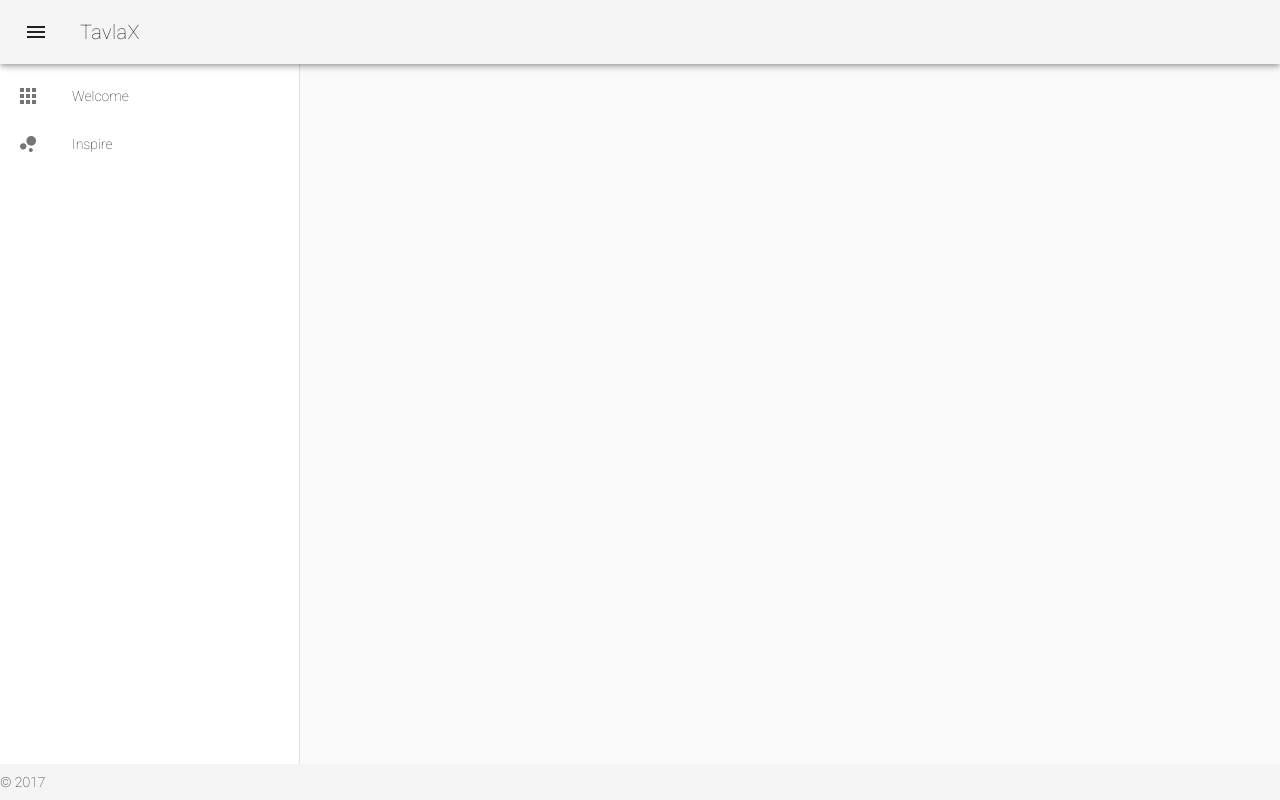
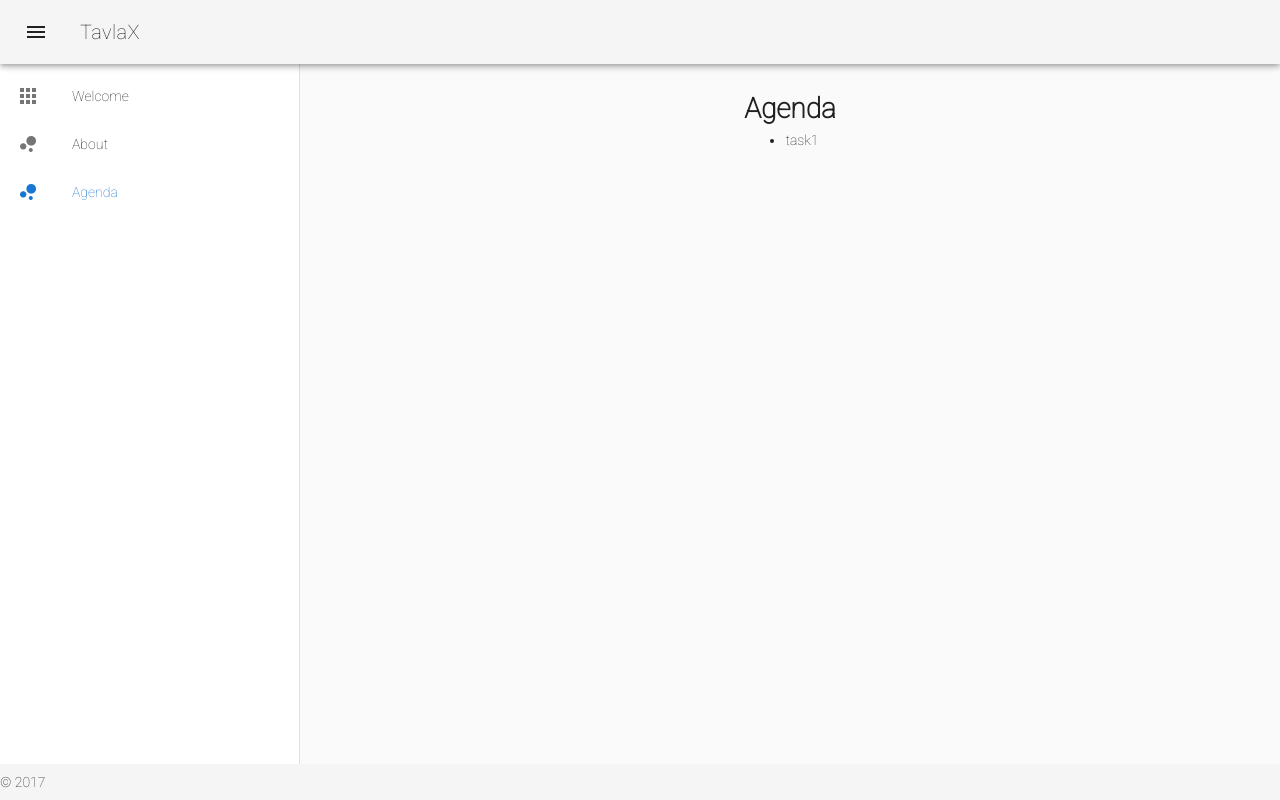
Before and after one commit to larserikfinholt/tavlax, a Vue app: page /#/agenda in a window 1280 px wide. Built offline with nearby package versions, Linux system fonts and the light colour scheme.

Commit message:
basic state

```diff
--- a/src/App.vue
+++ b/src/App.vue
@@ -2,7 +2,7 @@
   <v-app light>
     <v-navigation-drawer
       mini-variant.sync="true"
-      clipped="true"
+      clipped
       v-model="drawer"
       fixed
       app
@@ -24,14 +24,14 @@
         </v-list-tile>
       </v-list>
     </v-navigation-drawer>
-    <v-toolbar fixed app clipped-left="true">
+    <v-toolbar fixed app clipped-left>
       <v-toolbar-side-icon @click="drawer = !drawer"></v-toolbar-side-icon>
       <v-toolbar-title v-text="title"></v-toolbar-title>
     </v-toolbar>
     <v-content>
      <router-view/>
     </v-content>
-    <v-footer fixed="true" app>
+    <v-footer fixed app>
       <span>&copy; 2017</span>
     </v-footer>
   </v-app>
@@ -44,7 +44,8 @@
         drawer: true,
         items: [
           { icon: 'apps', title: 'Welcome', to: '/' },
-          { icon: 'bubble_chart', title: 'Inspire', to: '/about' }
+          { icon: 'bubble_chart', title: 'About', to: '/about' },
+          { icon: 'bubble_chart', title: 'Agenda', to: '/agenda' }
         ],
         title: 'TavlaX'
       }
--- a/src/router.js
+++ b/src/router.js
@@ -1,6 +1,7 @@
 import Vue from 'vue'
 import Router from 'vue-router'
 import Home from './views/Home.vue'
+import Agenda from '@/views/Agenda.vue'
 
 Vue.use(Router)
 
@@ -12,6 +13,11 @@ export default new Router({
       component: Home
     },
     {
+      path: '/agenda',
+      name: 'agenda',
+      component: Agenda
+    },
+    {
       path: '/about',
       name: 'about',
       // route level code-splitting
--- /dev/null
+++ b/src/state/agenda.js
@@ -0,0 +1,23 @@
+// export const agenda = {
+//     state: {
+//         tasks: []
+
+//     },
+//     mutations: {
+//         addTask(state, task) {
+//             state.tasks.push(task);
+//         }
+//     },
+//     actions: {
+//         addDummyData(context) {
+//             context.commit('addTask', { name: 'task1' });
+
+//         }
+//     },
+//     // getters: {
+//     //     getToDay(context) {
+//     //         console.log('getting today');
+//     //         return context.state.tasks;
+//     //     }
+//     // }
+// }
--- a/src/store.js
+++ b/src/store.js
@@ -1,16 +1,43 @@
 import Vue from 'vue'
 import Vuex from 'vuex'
+// import agenda from '@/state/agenda';
 
 Vue.use(Vuex)
 
-export default new Vuex.Store({
+const agenda = {
   state: {
+      tasks: []
 
   },
   mutations: {
-
+      addTask(state, task) {
+          state.tasks.push(task);
+      }
   },
   actions: {
+      addDummyData(context) {
+          context.commit('addTask', { name: 'task1' });
 
+      }
+  },
+  // getters: {
+  //     getToDay(context) {
+  //         console.log('getting today');
+  //         return context.state.tasks;
+  //     }
+  // }
+}
+
+
+
+export default new Vuex.Store({
+  state: {
+  },
+  modules:{
+    agenda:agenda
+  },
+  mutations: {
+  },
+  actions: {
   }
 })
--- /dev/null
+++ b/src/views/Agenda.vue
@@ -0,0 +1,30 @@
+<template>
+   <v-container fluid>
+    <v-slide-y-transition mode="out-in">
+      <v-layout column align-center>
+    <h1>Agenda</h1>
+    <ul>
+<li v-for="(task, i) in tasks" :key="i">{{task.name}}</li>
+
+    </ul>
+      </v-layout>
+    </v-slide-y-transition>
+  </v-container>
+</template>
+
+
+<script>
+export default {
+  mounted() {
+    console.log("mounted agenda");
+    this.$store.dispatch('addDummyData');
+    // this.$store.commit("addTask", { name: "sdfsfd" });
+  },
+
+  computed: {
+    tasks() {
+      return this.$store.state.agenda.tasks;
+    }
+  }
+};
+</script>
```
